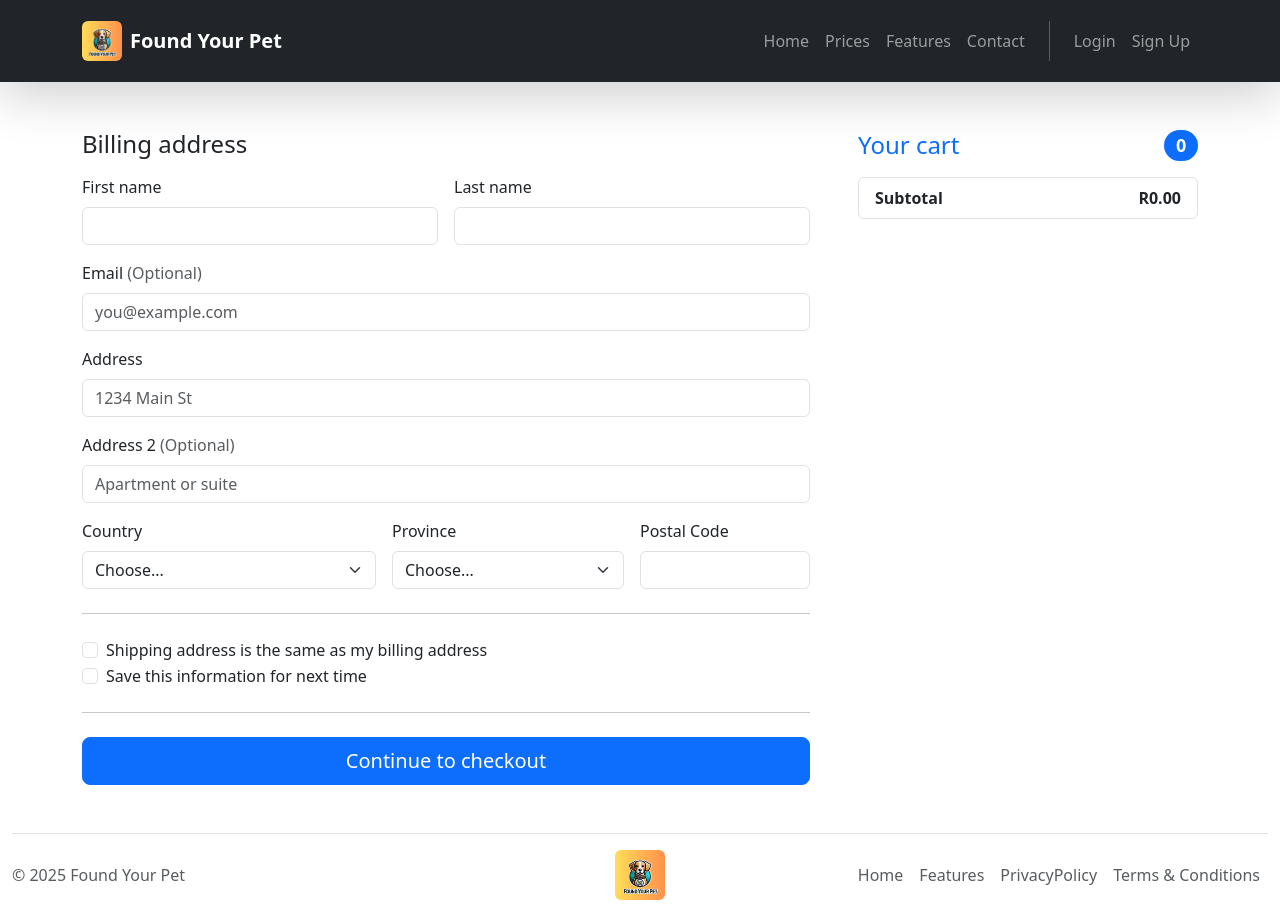
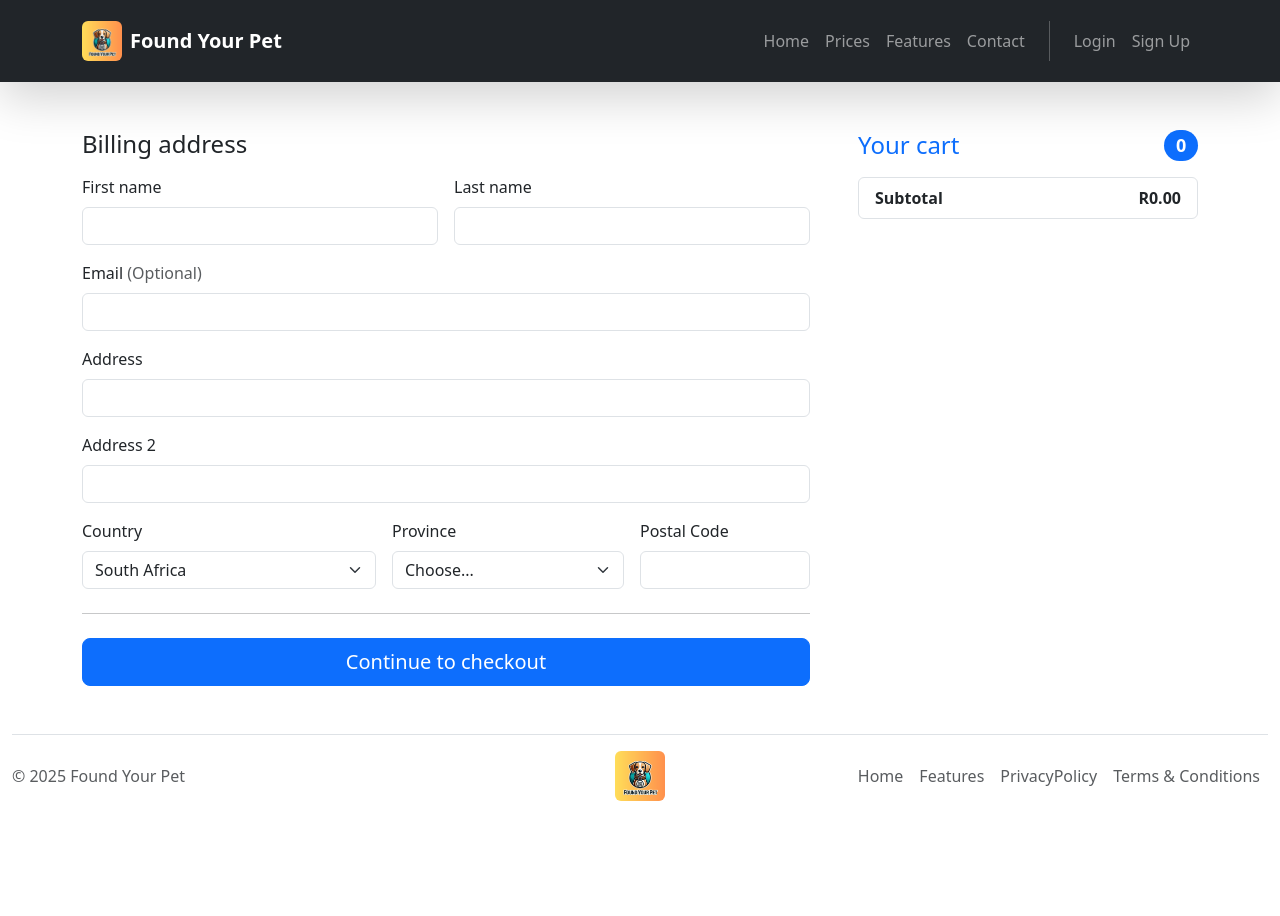
Before and after one commit to WhitelightningDev/foundyourpet, a React (Create React App) app: page /checkout in a window 1280 px wide. After the commit the page ends 817 px from the top, so only its background shows below. Built offline with nearby package versions, Linux system fonts and the light colour scheme.

Commit message:
`Added password reset functionality, payment status pages, and improved user authentication and checkout process.`

```diff
--- a/src/context/AuthContext.js
+++ b/src/context/AuthContext.js
@@ -1,6 +1,6 @@
 import { createContext, useState, useEffect } from "react";
 import axios from "axios";
-import { useNavigate } from "react-router-dom";
+
 
 export const AuthContext = createContext();
 
--- a/src/pages/CheckoutPage.jsx
+++ b/src/pages/CheckoutPage.jsx
@@ -1,5 +1,7 @@
 import { useLocation } from "react-router-dom";
 import { Container } from "react-bootstrap";
+import axios from "axios";
+import { useState } from "react";
 
 function CheckoutPage() {
   const { state } = useLocation();
@@ -10,13 +12,97 @@ function CheckoutPage() {
     selectedPets = [],
   } = state || {};
 
+  const [formData, setFormData] = useState({
+    firstName: "",
+    lastName: "",
+    email: "",
+    address: "",
+    address2: "",
+    country: "South Africa",
+    province: "",
+    zip: "",
+  });
+
+  const [errors, setErrors] = useState({});
   const membershipCost = membership ? 50 : 0;
   const subtotal = total + membershipCost;
+
+  const handleChange = (e) => {
+    const { id, value } = e.target;
+    setFormData((prev) => ({ ...prev, [id]: value }));
+  };
+
+  const validateForm = () => {
+    const newErrors = {};
+    const requiredFields = ["firstName", "lastName", "address", "province", "zip"];
+
+    requiredFields.forEach((field) => {
+      if (!formData[field]) {
+        newErrors[field] = "This field is required";
+      }
+    });
+
+    // Email validation
+    if (formData.email && !/\S+@\S+\.\S+/.test(formData.email)) {
+      newErrors.email = "Please enter a valid email address";
+    }
+
+    // Postal code validation (assuming SA format)
+    if (formData.zip && !/^\d{4}$/.test(formData.zip)) {
+      newErrors.zip = "Please enter a valid postal code";
+    }
+
+    setErrors(newErrors);
+
+    return Object.keys(newErrors).length === 0;
+  };
+
+  const handleCheckout = async (e) => {
+    e.preventDefault();
+
+    if (!validateForm()) {
+      alert("Please fix the errors in the form.");
+      return;
+    }
+
+    let user = null;
+    try {
+      const storedUser = localStorage.getItem("user");
+      user = storedUser ? JSON.parse(storedUser) : null;
+    } catch (err) {
+      console.error("Failed to parse user from localStorage:", err);
+    }
+
+    if (!user?._id) {
+      alert("User not logged in or missing user ID.");
+      return;
+    }
+
+    try {
+      const response = await axios.post("http://localhost:5001/api/payment/createCheckout", {
+        userId: user._id,
+        petIds: selectedPets.map((pet) => pet._id),
+        amountInCents: Math.round(subtotal * 100), // Total amount in cents
+        membership,
+        packageType: pkg?.type || "Standard",
+        billingDetails: formData, // Pass billing details to the backend for metadata/log
+      });
+
+      if (response.data?.checkout_url) {
+        window.location.href = response.data.checkout_url; // Redirect to Yoco checkout page
+      } else {
+        alert("Checkout URL not received. Please try again.");
+      }
+    } catch (err) {
+      console.error("Checkout error:", err.response?.data || err.message);
+      alert("There was an error initiating checkout. Please try again.");
+    }
+  };
 
   return (
     <Container className="my-5">
       <div className="row g-5">
-        {/* Cart Summary */}
+        {/* Order Summary */}
         <div className="col-md-5 col-lg-4 order-md-last">
           <h4 className="d-flex justify-content-between align-items-center mb-3">
             <span className="text-primary">Your cart</span>
@@ -24,18 +110,13 @@ function CheckoutPage() {
               {selectedPets.length}
             </span>
           </h4>
-
           <ul className="list-group mb-3">
             {selectedPets.map((pet, index) => (
-              <li
-                key={index}
-                className="list-group-item d-flex justify-content-between lh-sm"
-              >
+              <li key={index} className="list-group-item d-flex justify-content-between lh-sm">
                 <div>
                   <h6 className="my-0">{pet.name}</h6>
                   <small className="text-muted">
-                    {pet.breed || "Unknown Breed"}, {pet.species},{" "}
-                    {pet.size || "Unknown Size"}
+                    {pet.breed || "Unknown Breed"}, {pet.species}, {pet.size || "Unknown Size"}
                   </small>
                 </div>
                 <span className="text-muted">
@@ -43,7 +124,6 @@ function CheckoutPage() {
                 </span>
               </li>
             ))}
-
             {membership && (
               <li className="list-group-item d-flex justify-content-between bg-body-tertiary">
                 <div className="text-success">
@@ -53,114 +133,58 @@ function CheckoutPage() {
                 <span className="text-success">+R50</span>
               </li>
             )}
-
             <li className="list-group-item d-flex justify-content-between">
-              <span>
-                <strong>Subtotal</strong>
-              </span>
+              <span><strong>Subtotal</strong></span>
               <strong>R{subtotal.toFixed(2)}</strong>
             </li>
           </ul>
         </div>
 
-        {/* Checkout Form */}
+        {/* Billing Form */}
         <div className="col-md-7 col-lg-8">
           <h4 className="mb-3">Billing address</h4>
-          <form className="needs-validation" noValidate>
+          <form className="needs-validation" noValidate onSubmit={handleCheckout}>
             <div className="row g-3">
               <div className="col-sm-6">
-                <label htmlFor="firstName" className="form-label">
-                  First name
-                </label>
-                <input
-                  type="text"
-                  className="form-control"
-                  id="firstName"
-                  required
-                />
-                <div className="invalid-feedback">
-                  Valid first name is required.
-                </div>
+                <label htmlFor="firstName" className="form-label">First name</label>
+                <input type="text" className="form-control" id="firstName" value={formData.firstName} onChange={handleChange} required />
+                {errors.firstName && <small className="text-danger">{errors.firstName}</small>}
               </div>
 
               <div className="col-sm-6">
-                <label htmlFor="lastName" className="form-label">
-                  Last name
-                </label>
-                <input
-                  type="text"
-                  className="form-control"
-                  id="lastName"
-                  required
-                />
-                <div className="invalid-feedback">
-                  Valid last name is required.
-                </div>
-              </div>
-
-
-
-              <div className="col-12">
-                <label htmlFor="email" className="form-label">
-                  Email <span className="text-body-secondary">(Optional)</span>
-                </label>
-                <input
-                  type="email"
-                  className="form-control"
-                  id="email"
-                  placeholder="you@example.com"
-                />
-                <div className="invalid-feedback">
-                  Please enter a valid email address for updates.
-                </div>
+                <label htmlFor="lastName" className="form-label">Last name</label>
+                <input type="text" className="form-control" id="lastName" value={formData.lastName} onChange={handleChange} required />
+                {errors.lastName && <small className="text-danger">{errors.lastName}</small>}
               </div>
 
               <div className="col-12">
-                <label htmlFor="address" className="form-label">
-                  Address
-                </label>
-                <input
-                  type="text"
-                  className="form-control"
-                  id="address"
-                  placeholder="1234 Main St"
-                  required
-                />
-                <div className="invalid-feedback">
-                  Please enter your shipping address.
-                </div>
+                <label htmlFor="email" className="form-label">Email <span className="text-body-secondary">(Optional)</span></label>
+                <input type="email" className="form-control" id="email" value={formData.email} onChange={handleChange} />
+                {errors.email && <small className="text-danger">{errors.email}</small>}
               </div>
 
               <div className="col-12">
-                <label htmlFor="address2" className="form-label">
-                  Address 2 <span className="text-body-secondary">(Optional)</span>
-                </label>
-                <input
-                  type="text"
-                  className="form-control"
-                  id="address2"
-                  placeholder="Apartment or suite"
-                />
+                <label htmlFor="address" className="form-label">Address</label>
+                <input type="text" className="form-control" id="address" value={formData.address} onChange={handleChange} required />
+                {errors.address && <small className="text-danger">{errors.address}</small>}
+              </div>
+
+              <div className="col-12">
+                <label htmlFor="address2" className="form-label">Address 2</label>
+                <input type="text" className="form-control" id="address2" value={formData.address2} onChange={handleChange} />
               </div>
 
               <div className="col-md-5">
-                <label htmlFor="country" className="form-label">
-                  Country
-                </label>
-                <select className="form-select" id="country" required>
+                <label htmlFor="country" className="form-label">Country</label>
+                <select className="form-select" id="country" value={formData.country} onChange={handleChange} required>
                   <option value="">Choose...</option>
                   <option>South Africa</option>
                 </select>
-                <div className="invalid-feedback">
-                  Please select a valid country.
-                </div>
               </div>
 
               <div className="col-md-4">
-                <label htmlFor="province" className="form-label">
-                  Province
-                </label>
-                <select className="form-select" id="province" required>
+                <label htmlFor="province" className="form-label">Province</label>
+                <select className="form-select" id="province" value={formData.province} onChange={handleChange} required>
                   <option value="">Choose...</option>
                   <option>Gauteng</option>
                   <option>Western Cape</option>
@@ -172,47 +196,17 @@ function CheckoutPage() {
                   <option>North West</option>
                   <option>Northern Cape</option>
                 </select>
-                <div className="invalid-feedback">
-                  Please provide a valid province.
-                </div>
+                {errors.province && <small className="text-danger">{errors.province}</small>}
               </div>
 
               <div className="col-md-3">
-                <label htmlFor="zip" className="form-label">
-                  Postal Code
-                </label>
-                <input type="text" className="form-control" id="zip" required />
-                <div className="invalid-feedback">Postal code required.</div>
+                <label htmlFor="zip" className="form-label">Postal Code</label>
+                <input type="text" className="form-control" id="zip" value={formData.zip} onChange={handleChange} required />
+                {errors.zip && <small className="text-danger">{errors.zip}</small>}
               </div>
             </div>
 
             <hr className="my-4" />
-
-            <div className="form-check">
-              <input
-                type="checkbox"
-                className="form-check-input"
-                id="same-address"
-              />
-              <label className="form-check-label" htmlFor="same-address">
-                Shipping address is the same as my billing address
-              </label>
-            </div>
-
-            <div className="form-check">
-              <input
-                type="checkbox"
-                className="form-check-input"
-                id="save-info"
-              />
-              <label className="form-check-label" htmlFor="save-info">
-                Save this information for next time
-              </label>
-            </div>
-
-            <hr className="my-4" />
-
-
             <button className="w-100 btn btn-primary btn-lg" type="submit">
               Continue to checkout
             </button>
--- /dev/null
+++ b/src/pages/PasswordReset.jsx
@@ -0,0 +1,128 @@
+import React, { useState } from "react";
+import axios from "axios";
+import { useNavigate } from "react-router-dom";
+import { Toast, ToastContainer } from "react-bootstrap";
+
+function PasswordResetPage() {
+  const [email, setEmail] = useState("");
+  const [toastMessage, setToastMessage] = useState("");
+  const [showToast, setShowToast] = useState(false);
+  const [isLoading, setIsLoading] = useState(false);
+  const navigate = useNavigate();
+
+  const showToastMessage = (message) => {
+    setToastMessage(message);
+    setShowToast(true);
+    setTimeout(() => setShowToast(false), 3500);
+  };
+
+  const handlePasswordReset = async (e) => {
+    e.preventDefault();
+
+    if (!email) {
+      showToastMessage("Please enter your email address!");
+      return;
+    }
+
+    // Get the token from localStorage or context (if required by the API)
+    const authToken = localStorage.getItem("authToken");
+
+    setIsLoading(true);
+    try {
+      const response = await axios.post(
+        "https://foundyourpet-backend.onrender.com/api/users/password-reset",
+        { email },
+        {
+          headers: {
+            Authorization: `Bearer ${authToken}`, // If needed by the API
+          },
+        }
+      );
+
+      if (response.status === 200) {
+        showToastMessage("Password reset link sent! Please check your email.");
+        setTimeout(() => navigate("/login"), 2000); // Redirect to login page
+      }
+    } catch (error) {
+      setIsLoading(false);
+      if (error.response) {
+        const { status, data } = error.response;
+        switch (status) {
+          case 404:
+            showToastMessage("User not found. Please check the email.");
+            break;
+          case 500:
+            showToastMessage("Server error. Please try again later.");
+            break;
+          default:
+            showToastMessage("An unexpected error occurred. Try again.");
+        }
+      } else {
+        showToastMessage("Network error. Please check your connection.");
+      }
+    }
+  };
+
+  return (
+    <div>
+      <ToastContainer
+        position="top-end"
+        className="p-4"
+        style={{ zIndex: 1050, color: "white" }}
+      >
+        <Toast
+          show={showToast}
+          bg={toastMessage.includes("sent") ? "success" : "danger"}
+          onClose={() => setShowToast(false)}
+        >
+          <Toast.Body>{toastMessage}</Toast.Body>
+        </Toast>
+      </ToastContainer>
+
+      <div className="position-static d-flex justify-content-center align-items-center">
+        <div className="modal-dialog mt-3 mb-3" style={{ maxWidth: "500px" }}>
+          <div className="modal-content rounded-4 shadow">
+            <div className="modal-header p-4 pb-3 border-bottom-0">
+              <h1 className="fw-bold m-3 mb-0 fs-3">Password Reset</h1>
+            </div>
+            <div className="modal-body p-4 pt-0">
+              <form onSubmit={handlePasswordReset}>
+                <div className="form-floating mb-1">
+                  <input
+                    type="email"
+                    className="form-control rounded-3"
+                    placeholder="name@example.com"
+                    value={email}
+                    onChange={(e) => setEmail(e.target.value)}
+                    required
+                  />
+                  <label>Email address</label>
+                </div>
+                <button
+                  className="w-100 mb-1 btn btn-lg rounded-3 btn-primary"
+                  type="submit"
+                  disabled={isLoading}
+                >
+                  {isLoading ? (
+                    <>
+                      <span
+                        className="spinner-border spinner-border-sm me-2"
+                        role="status"
+                        aria-hidden="true"
+                      />
+                      Sending reset link...
+                    </>
+                  ) : (
+                    "Send Reset Link"
+                  )}
+                </button>
+              </form>
+            </div>
+          </div>
+        </div>
+      </div>
+    </div>
+  );
+}
+
+export default PasswordResetPage;
```
Also changed, not shown: src/App.js (+9 -0 lines), src/components/Navbar.js (+8 -1 lines), src/pages/CancelPage.js (added, +12 -0 lines), src/pages/FailurePage.js (added, +21 -0 lines), src/pages/Login.jsx (+22 -18 lines), src/pages/SuccessPage.js (added, +21 -0 lines).
